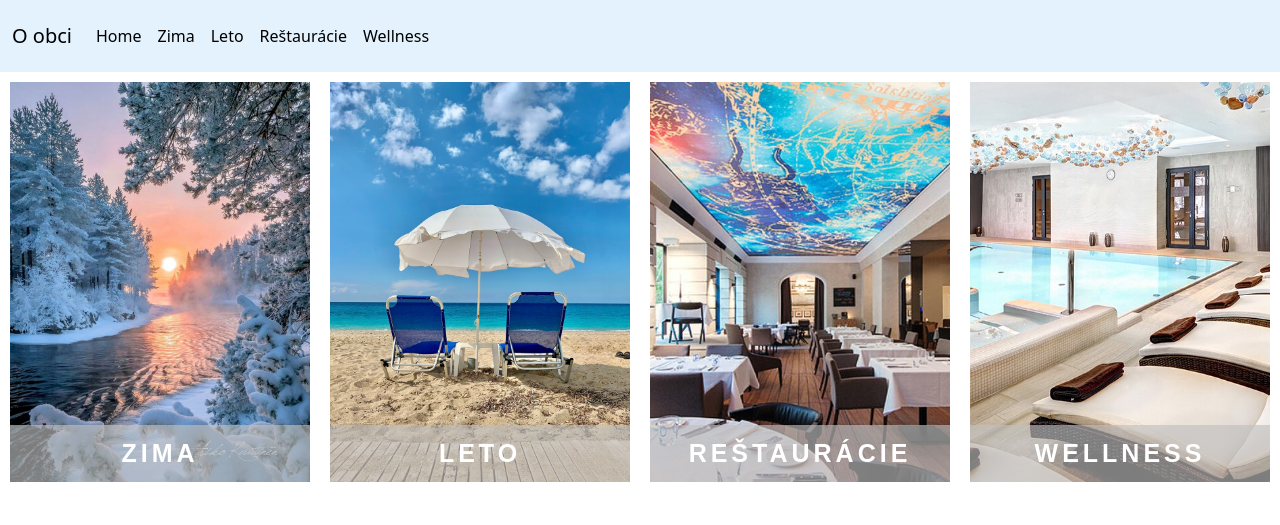
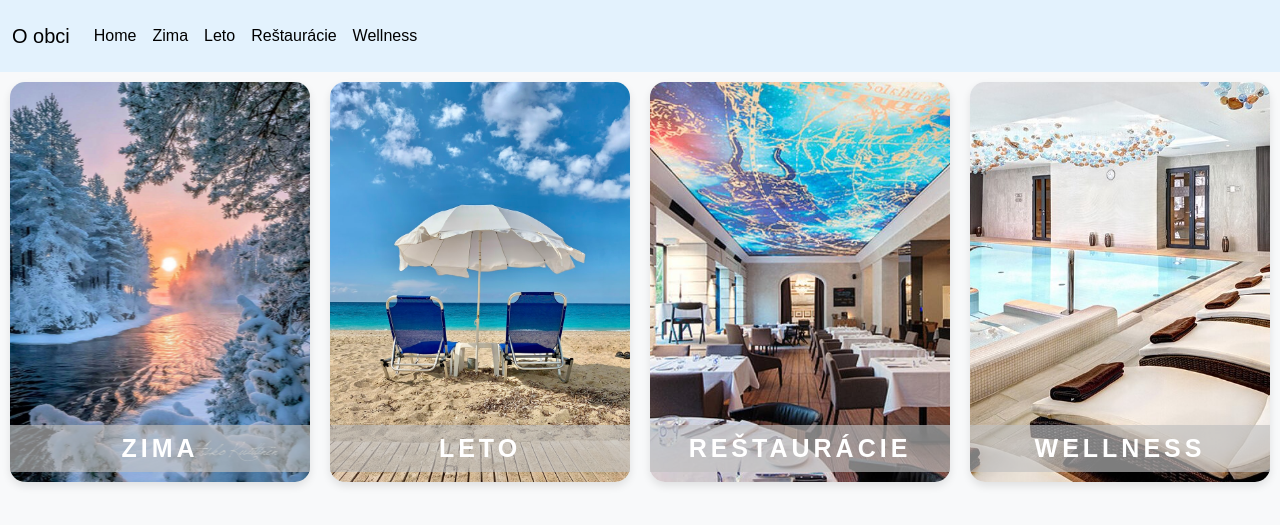
Before and after one commit to SarahZubekova001/VAII_Semka, a PHP site: page / in a window 1280 px wide. Shown: the top 525 px of the page. Run offline with PHP 8.4, Linux system fonts and the light colour scheme.

Commit message:
esteticke upravy vzhladu obrazkov

```diff
--- a/style.css
+++ b/style.css
@@ -1,3 +1,7 @@
+body {
+    background-color: #f8f9fa;
+    font-family: Arial, sans-serif;
+}
 .category-list {
     display: flex;
     flex-flow: row wrap;
@@ -9,6 +13,8 @@
 
 .image-box {
     background-repeat: no-repeat;
+    box-shadow: 0 4px 8px rgba(0, 0, 0, 0.1);
+    border-radius: 15px;
     background-size: cover;
     background-position: center;
     width: 300px;
@@ -50,6 +56,7 @@
     position: absolute; /* Absolútne pozicovanie pre umiestnenie nad obrázkom */
     bottom: 0; /* Zarovná text na spodok */
     width: 100%; /* Zabezpečí, že text je cez celú šírku obrázka */
-    padding: 10px 0; /* Priestor okolo textu */
+    padding: 5px 0; /* Priestor okolo textu */
     box-sizing: border-box; /* Zabezpečí správne vnútorné odsadenie */
+    margin-bottom: 10px;
 }
```
